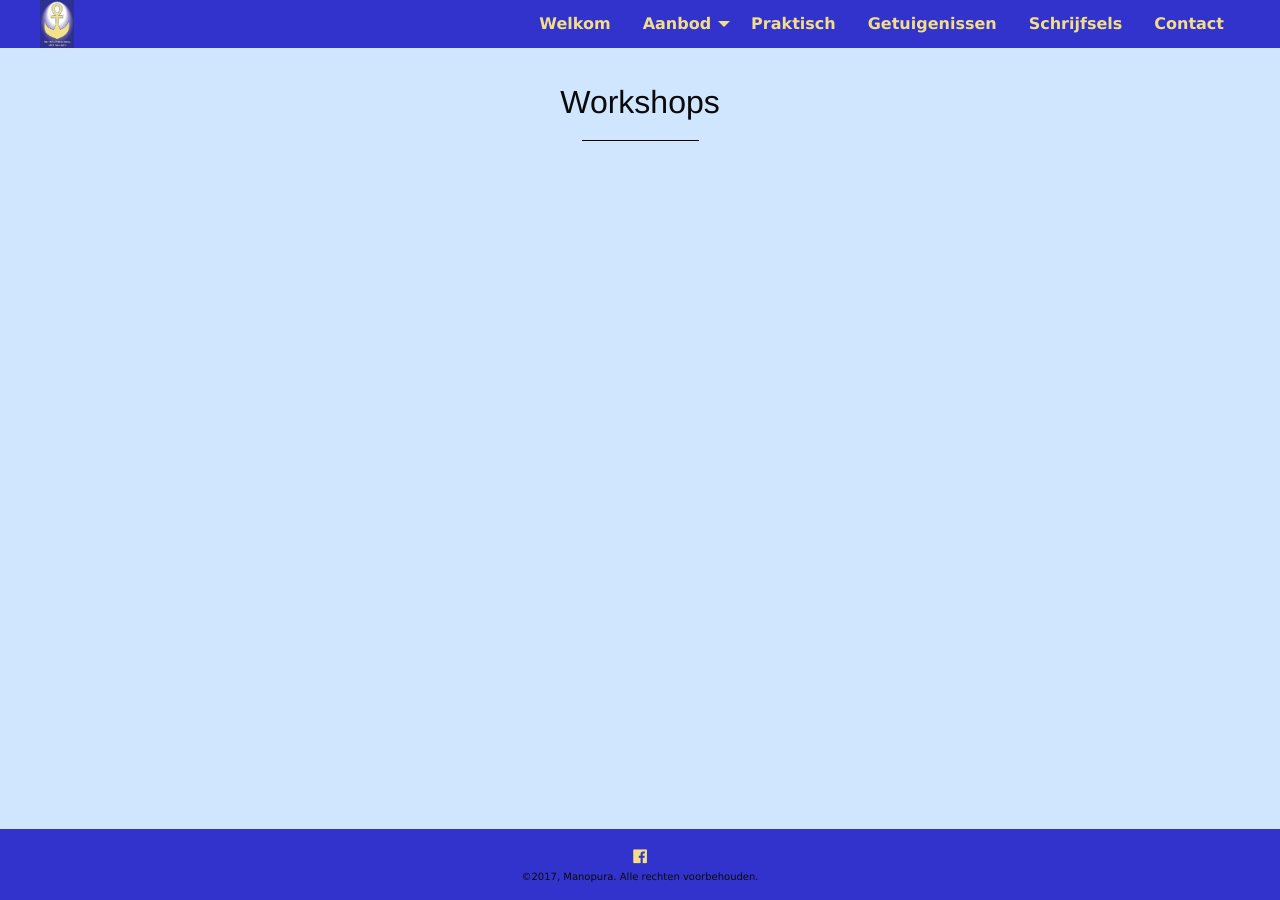
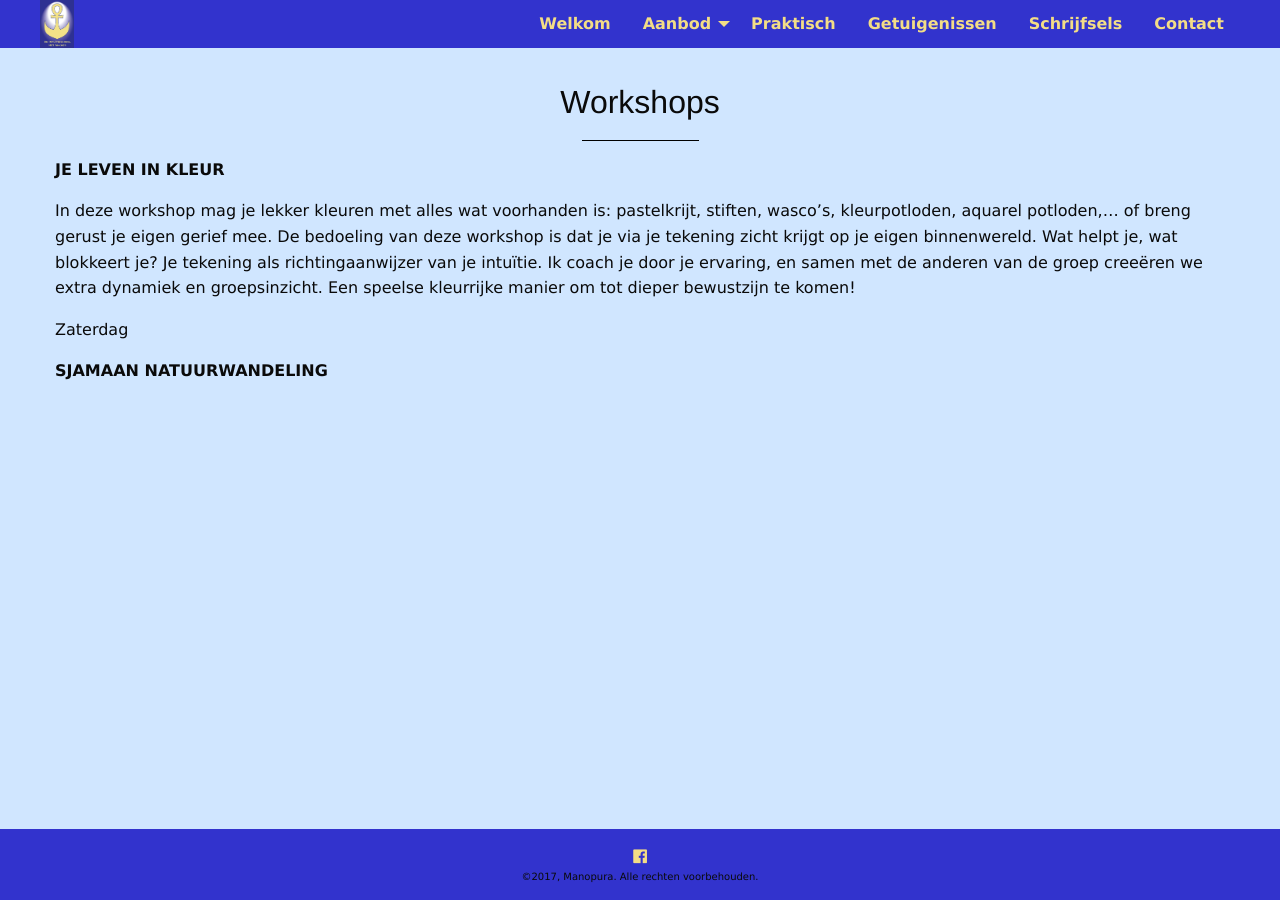
Before and after one commit to ankher/ankher.github.io, a Jekyll site: the page built from workshops.md, in a window 1280 px wide. Built offline with Jekyll 4.4.1, drawn with Linux system fonts in a browser that asks for light colours; nearby versions of some CDN libraries; our own code applies the rules of GitHub Pages for plain Markdown files.

Commit message:
Update workshops.md

```diff
--- a/workshops.md
+++ b/workshops.md
@@ -3,3 +3,15 @@ layout: markdown
 menu: workshops
 ---
 # Workshops
+
+
+**JE LEVEN IN KLEUR**
+
+In deze workshop mag je lekker kleuren met alles wat voorhanden is: pastelkrijt, stiften, wasco's, kleurpotloden, aquarel potloden,... of breng gerust je eigen gerief mee.
+De bedoeling van deze workshop is dat je via je tekening zicht krijgt op je eigen binnenwereld. Wat helpt je, wat blokkeert je? Je tekening als richtingaanwijzer van je intuïtie. Ik coach je door je ervaring, en samen met de anderen van de groep creeëren we extra dynamiek en groepsinzicht.
+Een speelse kleurrijke manier om tot dieper bewustzijn te komen!
+
+Zaterdag
+
+
+**SJAMAAN NATUURWANDELING**
```
